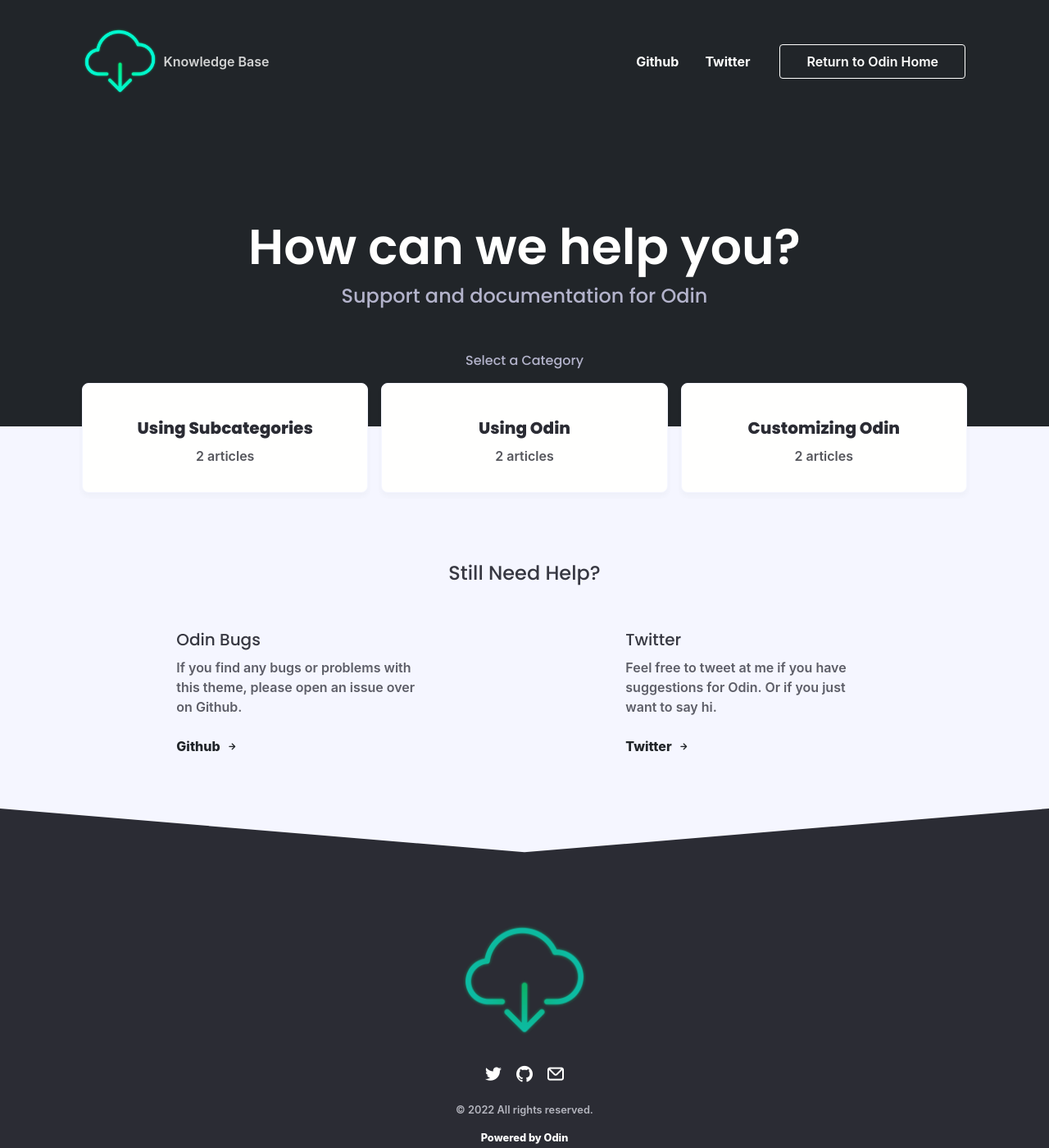
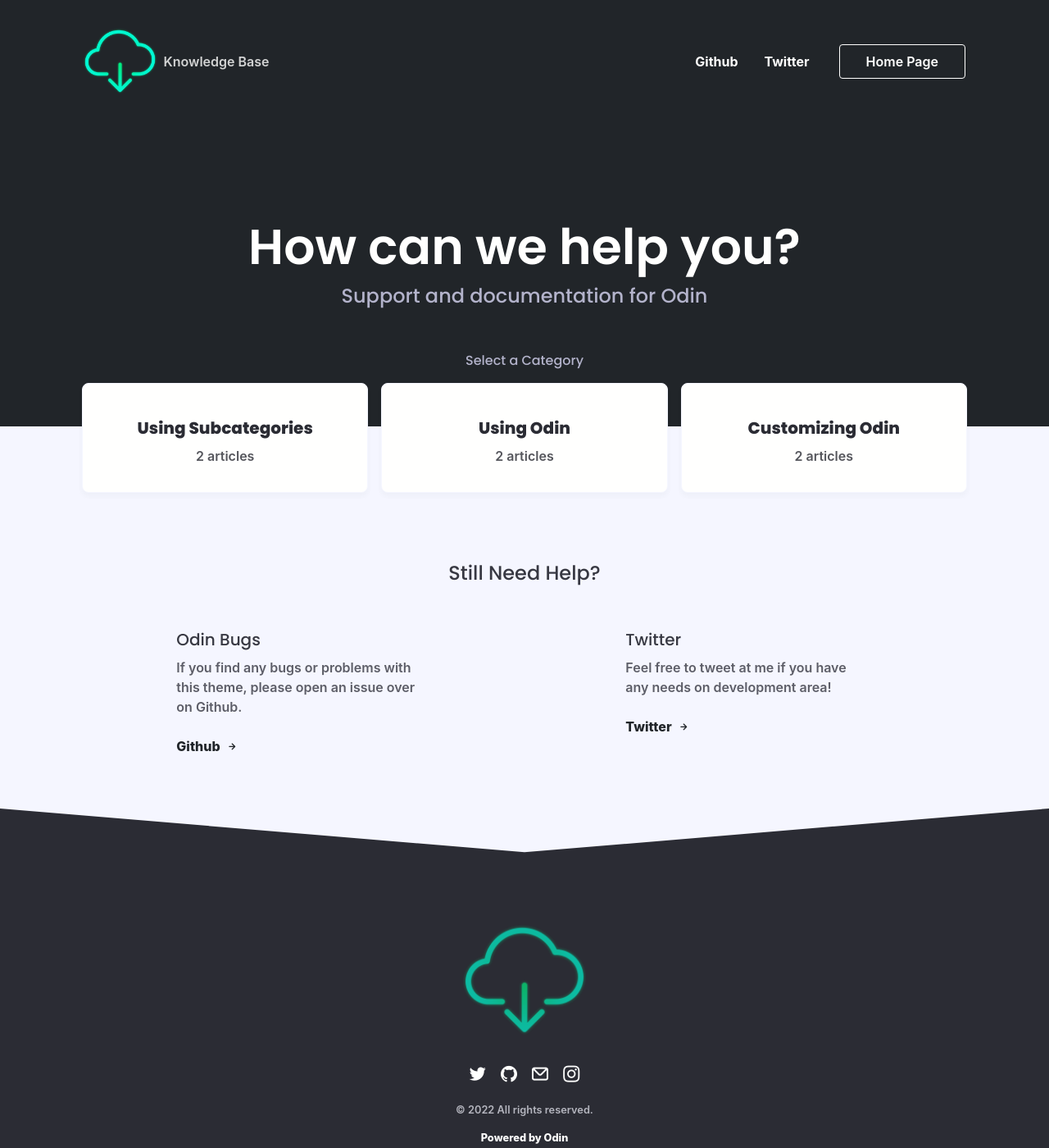
Before and after one commit to MikaelDDavidd/MikaelDDavidd.github.io, a Jekyll site: the page built from index.html, in a window 1280 px wide and 1400 px high. Shown: the whole window at 82% size. Built offline with Jekyll 4.4.1, drawn with Linux system fonts in a browser that asks for light colours; nearby versions of some CDN libraries; some web fonts are replaced; comment, search, counter and statistics services are not loaded.

Commit message:
Initial commit

```diff
--- a/_config.yml
+++ b/_config.yml
@@ -35,26 +35,26 @@
 meta_image: odin-meta.png
 
 # Social Links
-twitter_username: TheTeaGuns
-facebook_page:
-github_username: TeaGuns
-email: m@credd.in
-linkedin_page:
-instagram_username:
+twitter_username: Mikaeld98471967
+#facebook_page:
+github_username: MikaelDDavidd
+email: mikaeldavidlopes@gmail.com
+#linkedin_page:
+instagram_username: kael_davidd
 
 
 # Navivation
 nav_item_one: Github
-nav_item_one_link: https://github.com/TeaGuns/odin
+nav_item_one_link: https://github.com/MikaelDDavidd
 
 nav_item_two: Twitter
-nav_item_two_link: https://twitter.com/TheTeaGuns
+nav_item_two_link: https://twitter.com/Mikaeld98471967
 
 nav_item_three: #
 nav_item_three_link: #
 
-nav_button: Return to Odin Home
-nav_button_link: https://teaguns.github.io/odin/
+nav_button: Home Page
+nav_button_link: https://mikaelddavidd.github.io/
 
 # More Help
 help_one_title: Odin Bugs
@@ -63,9 +63,9 @@
 help_one_link: https://github.com/TeaGuns/odin/issues
 
 help_two_title: Twitter
-help_two_content: Feel free to tweet at me if you have suggestions for Odin. Or if you just want to say hi.
+help_two_content: Feel free to tweet at me if you have any needs on development area!
 help_two_button: Twitter
-help_two_link: https://twitter.com/theteaguns
+help_two_link: https://twitter.com/Mikaeld98471967
 
 # Build settings
 theme: minima
```
Also changed, not shown: Gemfile.lock.
